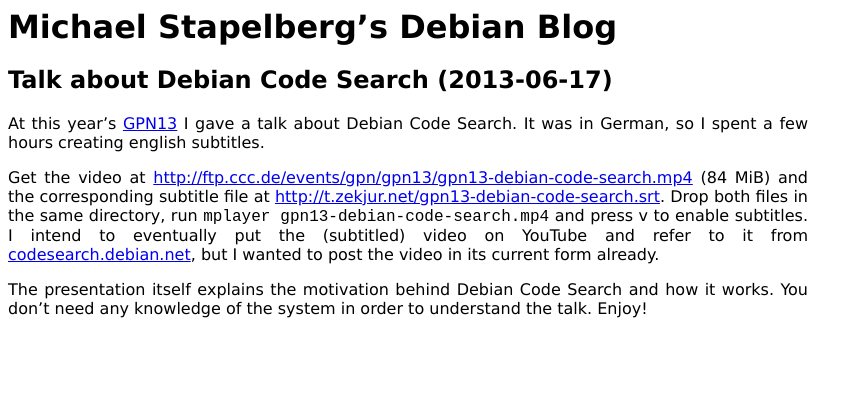
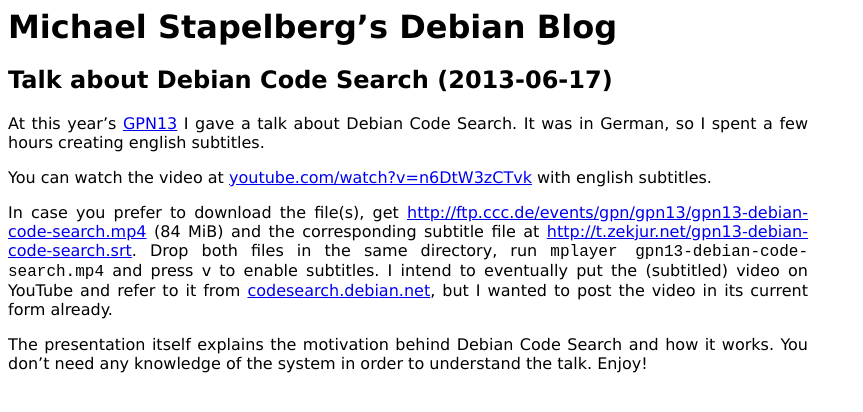
Before and after one commit to stapelberg/pdo-blog, a Jekyll site: the page built from _posts/2013-06-17-debian-code-search-talk.html, in a window 1280 px wide. Shown: the top 412 px of the page, without its empty margins (0-863 px from the left). Built offline with Jekyll 4.4.1, drawn with Linux system fonts in a browser that asks for light colours.

Commit message:
update post to include youtube link

```diff
--- a/_posts/2013-06-17-debian-code-search-talk.html
+++ b/_posts/2013-06-17-debian-code-search-talk.html
@@ -10,7 +10,13 @@
 </p>
 
 <p>
-Get the video at <a
+You can watch the video at <a
+href="http://www.youtube.com/watch?v=n6DtW3zCTvk">youtube.com/watch?v=n6DtW3zCTvk</a>
+with english subtitles.
+</p>
+
+<p>
+In case you prefer to download the file(s), get <a
 href="http://ftp.ccc.de/events/gpn/gpn13/gpn13-debian-code-search.mp4">http://ftp.ccc.de/events/gpn/gpn13/gpn13-debian-code-search.mp4</a>
 (84 MiB) and the corresponding subtitle file at <a
 href="http://t.zekjur.net/gpn13-debian-code-search.srt">http://t.zekjur.net/gpn13-debian-code-search.srt</a>.
```
